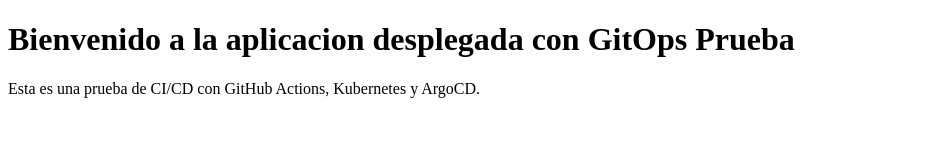
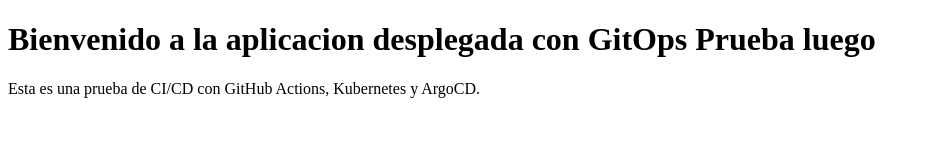
Before and after one commit to JuanCoreaB/DevObs-Capa, a plain HTML site: page index.html in a window 1280 px wide. Shown: the whole page, without its empty margins (0-930 px from the left). Drawn offline with Linux system fonts and the light colour scheme.

Commit message:
Prueba flujo CI/CD 1

```diff
--- a/index.html
+++ b/index.html
@@ -4,7 +4,7 @@
   <title>Mi Aplicacion GitOps</title>
 </head>
 <body>
-  <h1>Bienvenido a la aplicacion desplegada con GitOps Prueba</h1>
+  <h1>Bienvenido a la aplicacion desplegada con GitOps Prueba luego</h1>
   <p>Esta es una prueba de CI/CD con GitHub Actions, Kubernetes y ArgoCD.</p>
 </body>
 </html>
```
